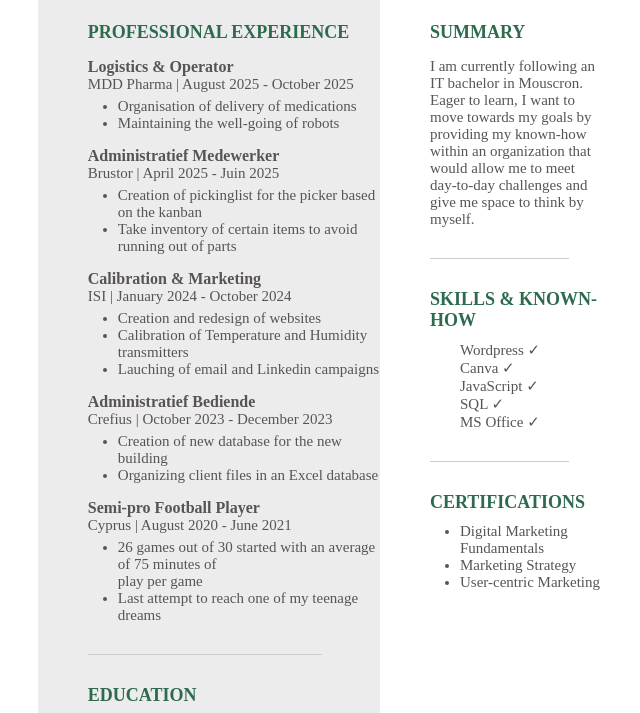
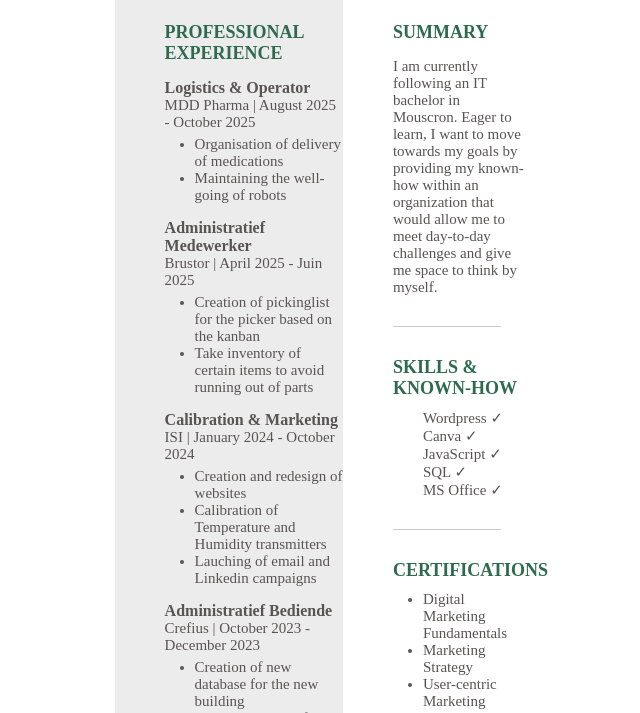
Before and after one commit to sekouahmediallo/sekouahmediallo.github.io, a plain HTML site: page index.html in a window 1280 px wide. Shown: the part 254-967 px from the top of the page, without its empty margins (319-959 px from the left). Drawn offline with Linux system fonts and the light colour scheme.

Commit message:
margin body

```diff
--- a/cv.css
+++ b/cv.css
@@ -1,6 +1,6 @@
 body {
     font-family : "Goudy Old Style", serif;
-    margin: 0 10% 0 10%;
+    margin: 0 20% 0 20%;
     padding: 40px;
     background: white;
 }
```
